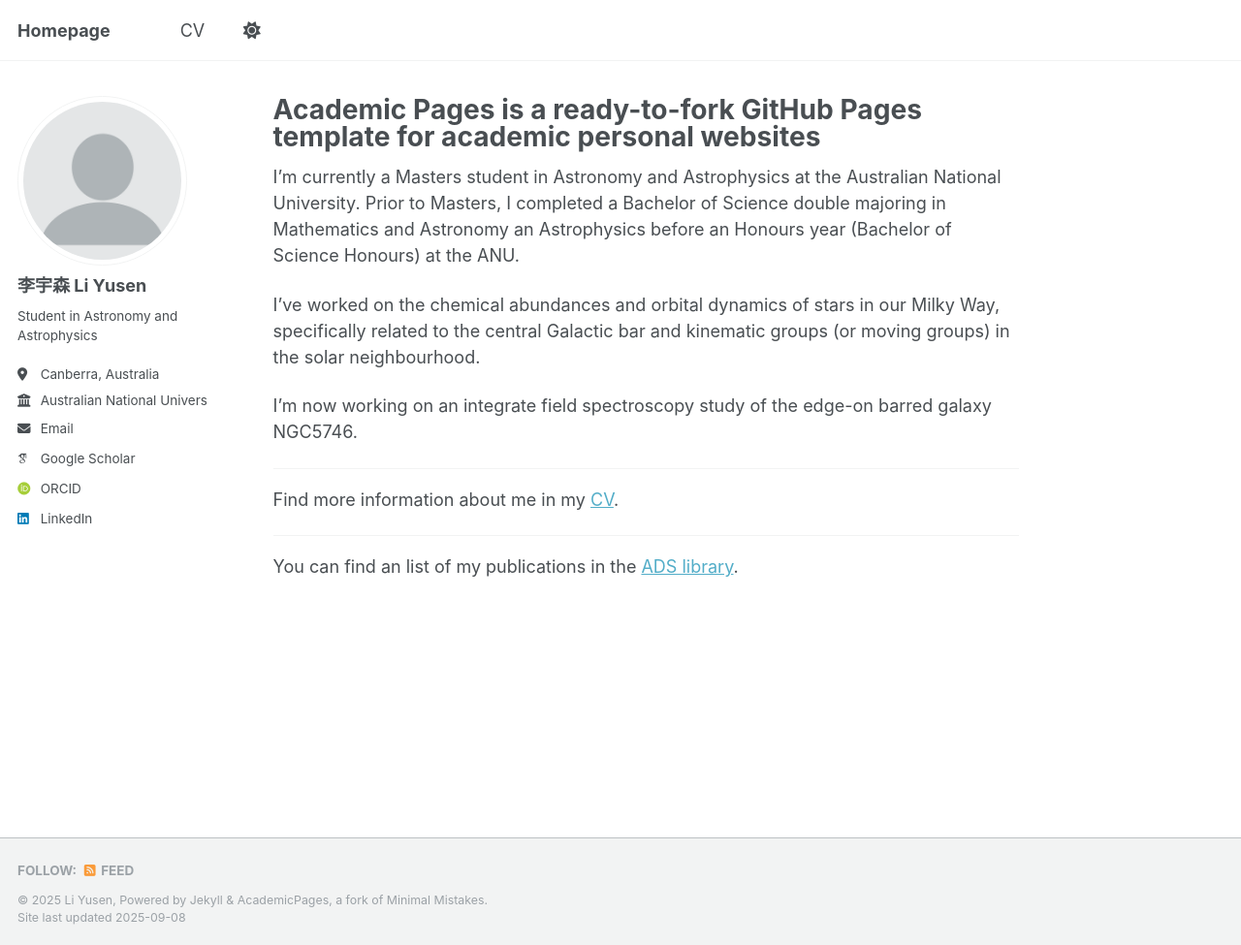
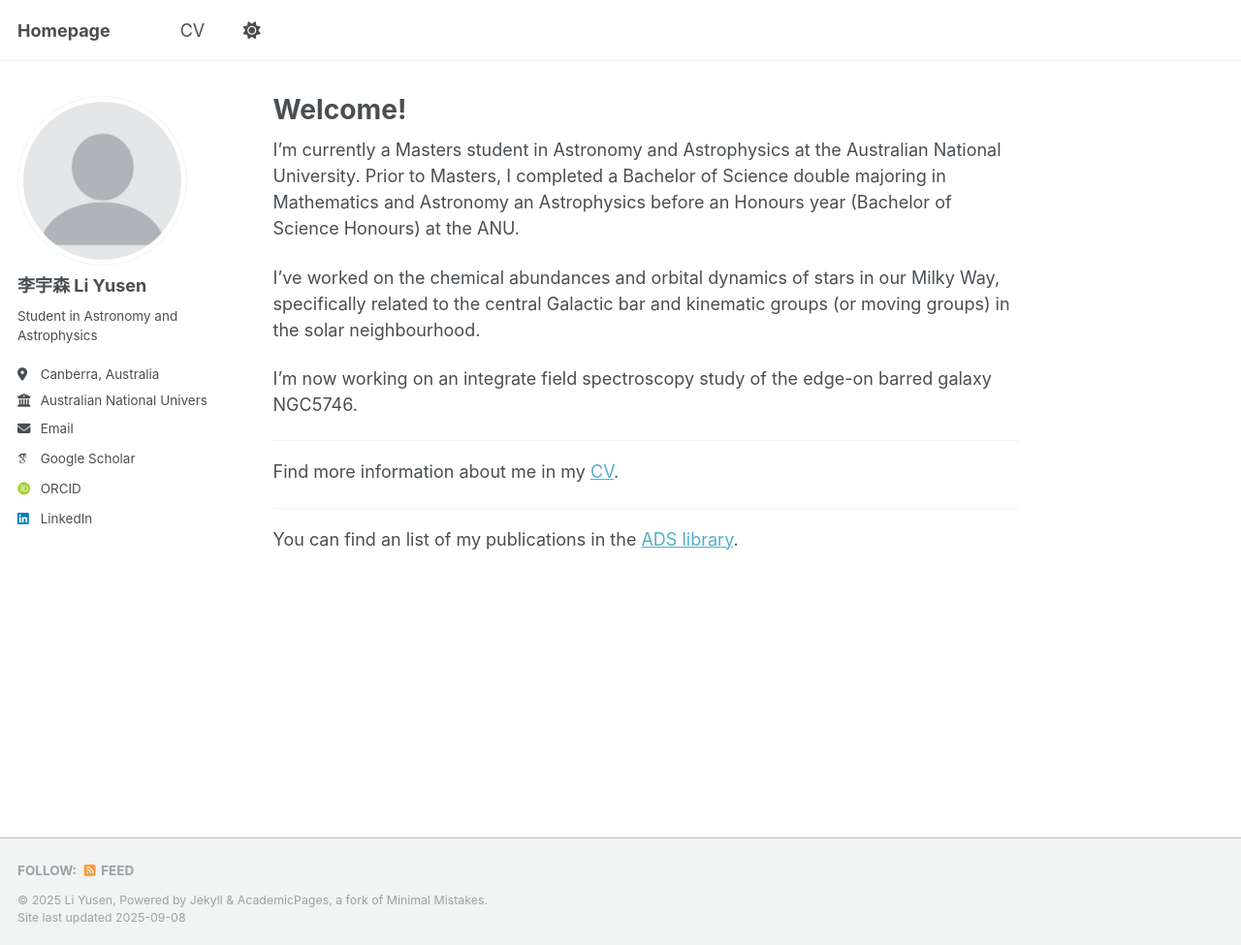
Before and after one commit to HYuLeeP/hyuleep.github.io, a Jekyll site: the page built from _pages/about.md, in a window 1280 px wide and 975 px high. Shown: the whole window at 97% size. Built offline with Jekyll 4.4.1, drawn with Linux system fonts in a browser that asks for light colours; some web fonts are replaced; a script that is not in the unit is left out.

Commit message:
default push

```diff
--- a/_pages/about.md
+++ b/_pages/about.md
@@ -1,6 +1,6 @@
 ---
 permalink: /
-title: "Academic Pages is a ready-to-fork GitHub Pages template for academic personal websites"
+title: "Welcome!"
 author_profile: true
 redirect_from:
   - /about/
```
